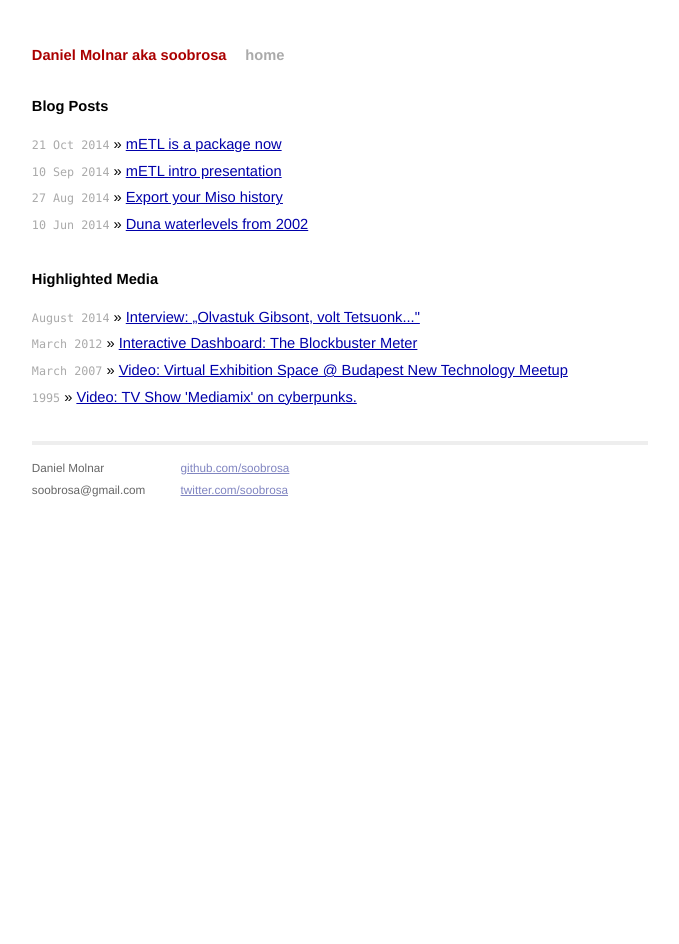
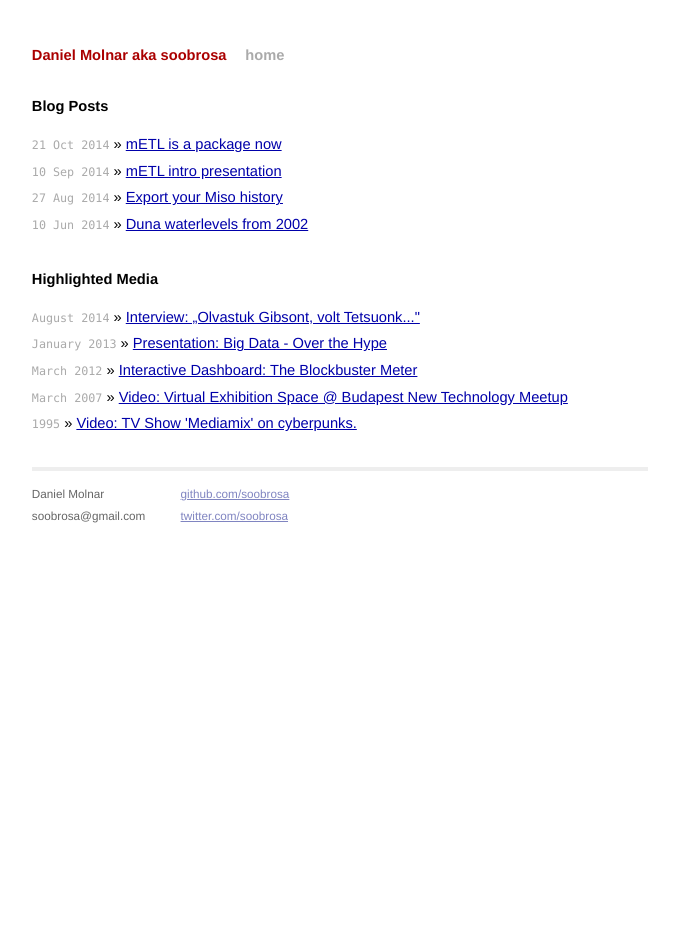
Before and after one commit to mojombo/mojombo.github.io, a Jekyll site: the page built from index.html, in a window 1280 px wide. Shown: the whole page, without its empty margins (300-979 px from the left). Built offline with Jekyll 4.4.1, drawn with Linux system fonts in a browser that asks for light colours; Markdown is read by kramdown in place of the engine named in the settings.

Commit message:
Update index.html

```diff
--- a/index.html
+++ b/index.html
@@ -14,6 +14,7 @@ title: soobrosa
   <h1>Highlighted Media</h1>
   <ul class="posts">
     <li><span>August 2014</span> &raquo; <a href="http://www.artmagazin.hu/artmagazin_hirek/olvastuk_gibsont_volt_tetsuonk_ezerrel_ment_az_electronic_body_music_kezdodott_a_rave..2440.html">Interview: „Olvastuk Gibsont, volt Tetsuonk..."</a></li>
+    <li><span>January 2013</span> &raquo; <a href="http://www.slideshare.net/soobrosa/daniel-molnar-bigdataoverthehype">Presentation: Big Data - Over the Hype</a>
     <li><span>March 2012</span> &raquo; <a href="http://public.tableausoftware.com/profile/balazs.krich#!/vizhome/Whatmovieshouldwewatchtonight/Opinionmeter">Interactive Dashboard: The Blockbuster Meter</a></li>
     <li><span>March 2007</span> &raquo; <a href="https://www.youtube.com/watch?v=FOT4sRaPFwo">Video: Virtual Exhibition Space @ Budapest New Technology Meetup</a></li>
     <li><span>1995</span> &raquo; <a href="https://www.youtube.com/watch?v=HHpTeBQ-ruk">Video: TV Show 'Mediamix' on cyberpunks.</a></li>
```
